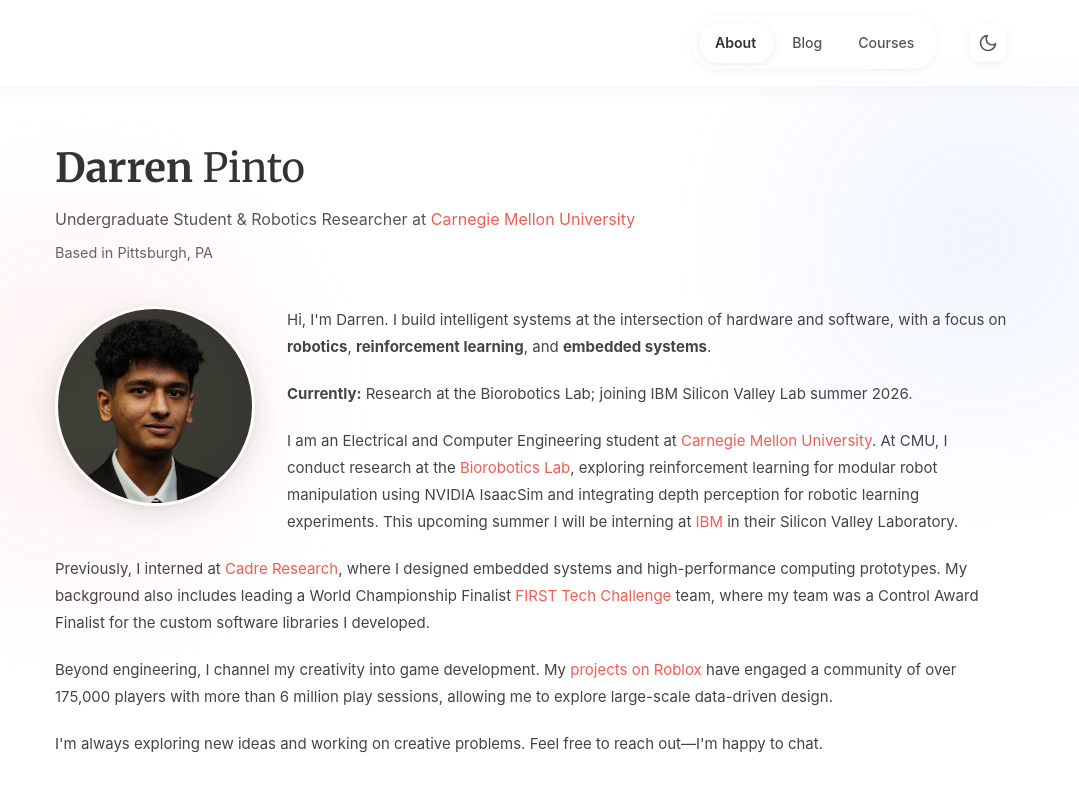
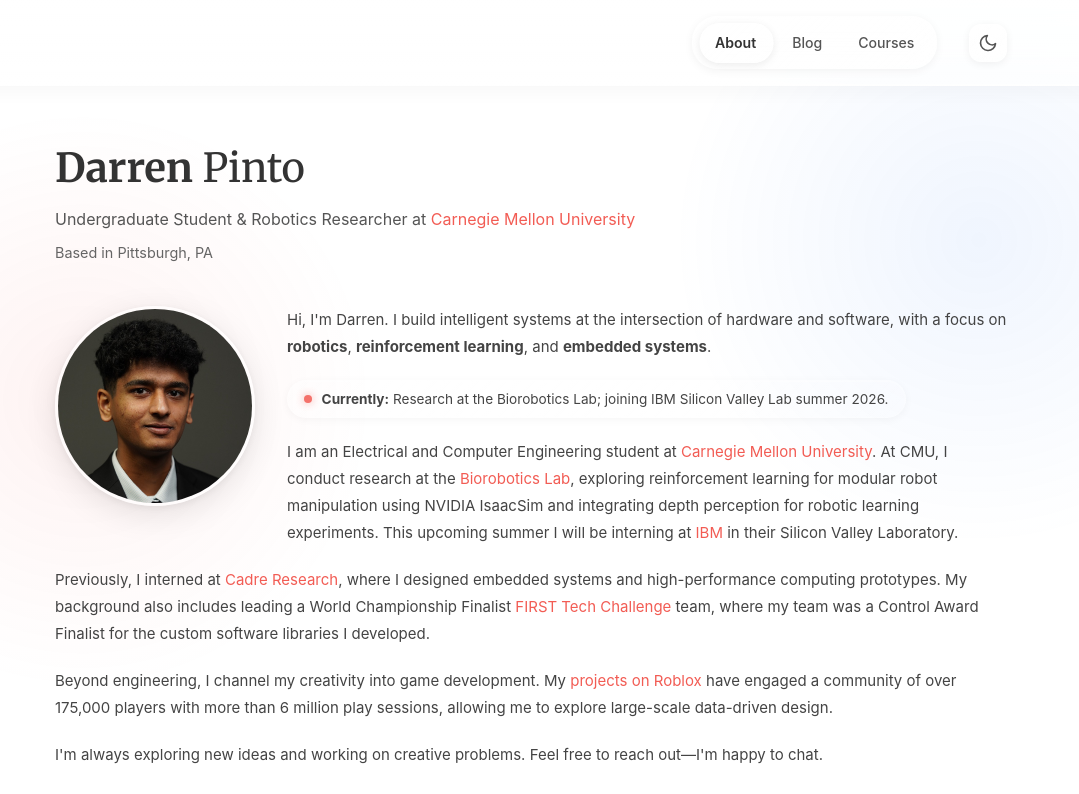
Before and after one commit to darrenpintoo/darrenpintoo.github.io, a React (Vite) app: page / in a window 1280 px wide. Shown: the top 794 px of the page, without its empty margins (109-1188 px from the left). Built offline with nearby package versions, Linux system fonts and the light colour scheme.

Commit message:
updated about

```diff
--- a/src/components/PageSkeleton.jsx
+++ b/src/components/PageSkeleton.jsx
@@ -30,10 +30,11 @@ function AboutSkeleton() {
                 />
                 <S width="100%" height="1rem" style={{ marginBottom: '0.85rem' }} />
                 <S width="95%" height="1rem" style={{ marginBottom: '0.85rem' }} delay={0.08} />
-                <S width="88%" height="1rem" style={{ marginBottom: '0.85rem' }} delay={0.16} />
-                <S width="92%" height="1rem" style={{ marginBottom: '0.85rem' }} delay={0.24} />
-                <S width="100%" height="1rem" style={{ marginBottom: '0.85rem' }} delay={0.32} />
-                <S width="75%" height="1rem" style={{ marginBottom: '1.5rem' }} delay={0.4} />
+                <S width="88%" height="1rem" style={{ marginBottom: '1rem' }} delay={0.16} />
+                <S width="280px" height="2rem" radius="40px" delay={0.2} style={{ marginBottom: '1.25rem', maxWidth: '100%' }} />
+                <S width="100%" height="1rem" style={{ marginBottom: '0.85rem' }} delay={0.24} />
+                <S width="92%" height="1rem" style={{ marginBottom: '0.85rem' }} delay={0.28} />
+                <S width="75%" height="1rem" style={{ marginBottom: '1.5rem' }} delay={0.32} />
                 <S width="98%" height="1rem" style={{ marginBottom: '0.85rem' }} delay={0.08} />
                 <S width="90%" height="1rem" style={{ marginBottom: '0.85rem' }} delay={0.16} />
                 <S width="95%" height="1rem" style={{ marginBottom: '0.85rem' }} delay={0.24} />
--- a/src/index.css
+++ b/src/index.css
@@ -640,7 +640,6 @@ h2 {
   margin-right: 2rem;
   margin-bottom: 1rem;
   border-radius: 50%;
-  /* Softer Glass Ring for Light Mode */
   border: 3px solid rgba(255, 255, 255, 0.6);
   box-shadow:
     0 8px 32px rgba(0, 0, 0, 0.1),
@@ -652,6 +651,53 @@ h2 {
   box-shadow:
     0 8px 32px rgba(0, 0, 0, 0.3),
     0 2px 8px rgba(0, 0, 0, 0.2);
+}
+
+/* Status Pill — liquid glass standout for "Currently" */
+.status-pill {
+  display: inline-flex;
+  align-items: center;
+  gap: 0.6rem;
+  padding: 0.5rem 1rem;
+  border-radius: 40px;
+  font-size: 0.85rem;
+  color: var(--text-muted);
+  line-height: 1.5;
+  margin-bottom: 1.25rem;
+  background: linear-gradient(135deg,
+      rgba(255, 255, 255, 0.3) 0%,
+      rgba(255, 255, 255, 0.12) 100%);
+  backdrop-filter: blur(10px);
+  -webkit-backdrop-filter: blur(10px);
+  border: 1px solid rgba(255, 255, 255, 0.2);
+  box-shadow:
+    0 2px 8px rgba(0, 0, 0, 0.04),
+    inset 0 1px 0 rgba(255, 255, 255, 0.3);
+}
+
+[data-theme="dark"] .status-pill {
+  background: linear-gradient(135deg,
+      rgba(255, 255, 255, 0.1) 0%,
+      rgba(255, 255, 255, 0.04) 100%);
+  border-color: rgba(255, 255, 255, 0.08);
+  box-shadow:
+    0 2px 8px rgba(0, 0, 0, 0.15),
+    inset 0 1px 0 rgba(255, 255, 255, 0.06);
+}
+
+.status-dot {
+  width: 8px;
+  height: 8px;
+  border-radius: 50%;
+  background: var(--accent);
+  flex-shrink: 0;
+  box-shadow: 0 0 6px rgba(242, 92, 84, 0.5);
+  animation: statusPulse 2s ease-in-out infinite;
+}
+
+@keyframes statusPulse {
+  0%, 100% { opacity: 1; box-shadow: 0 0 6px rgba(242, 92, 84, 0.5); }
+  50% { opacity: 0.6; box-shadow: 0 0 12px rgba(242, 92, 84, 0.8); }
 }
 
 /* Prose */
@@ -903,7 +949,7 @@ h2 {
   transition-delay: 1.1s;
 }
 
-/* Profile image entrance */
+/* Profile image entrance (legacy, kept for skeleton) */
 .profile-image {
   opacity: 0;
   animation: fadeSlideIn 0.6s ease-out 0.3s forwards;
--- a/src/pages/About.jsx
+++ b/src/pages/About.jsx
@@ -44,8 +44,6 @@ function About() {
         };
     }, []);
 
-
-
     return (
         <PageLayout>
             <Helmet>
@@ -77,9 +75,10 @@ function About() {
                         and <strong>embedded systems</strong>.
                     </p>
 
-                    <p className="currently">
-                        <strong>Currently:</strong> Research at the Biorobotics Lab; joining IBM Silicon Valley Lab summer 2026.
-                    </p>
+                    <div className="status-pill">
+                        <span className="status-dot" />
+                        <span><strong>Currently:</strong> Research at the Biorobotics Lab; joining IBM Silicon Valley Lab summer 2026.</span>
+                    </div>
 
                     <p>
                         I am an Electrical and Computer Engineering student at{' '}
```
